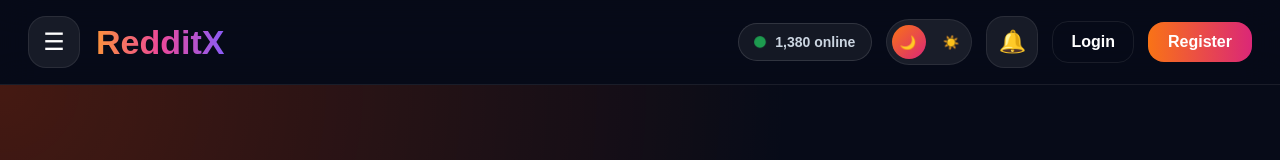
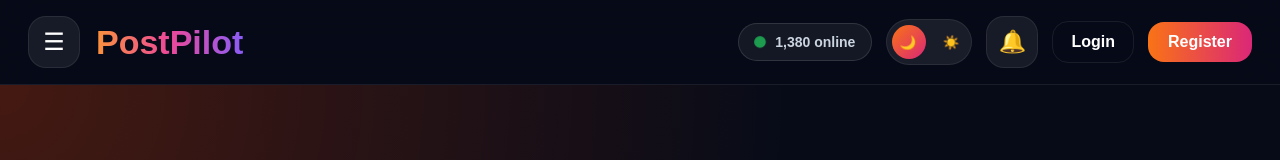
Before and after one commit to Kesarkarale/PostPilot-, a Next.js app: page / in a window 1280 px wide. Shown: the top 160 px of the page. Built offline with nearby package versions, Linux system fonts and the light colour scheme.

Commit message:
Update Navbar.js

```diff
--- a/components/Navbar.js
+++ b/components/Navbar.js
@@ -73,7 +73,7 @@ export default function Navbar() {
           </button>
 
           <a href="/" style={logo}>
-            RedditX
+            PostPilot
           </a>
         </div>
 
```
